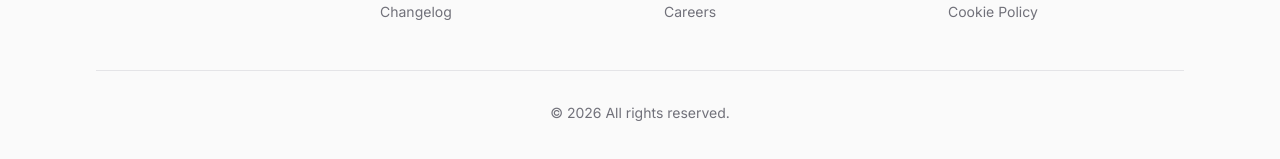
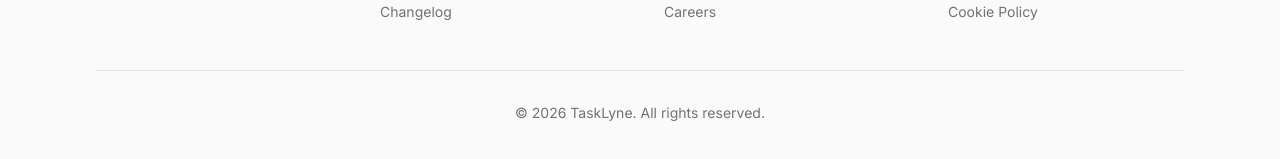
Before and after one commit to kanojiautkarsh-programmer/startup-agent, a Next.js app: page / in a window 1280 px wide. Shown: the part 3844-4003 px from the top of the page. Built offline with nearby package versions, Linux system fonts and the light colour scheme; no server answers.

Commit message:
Rebrand to TaskLyne

```diff
--- a/src/app/cookies/page.tsx
+++ b/src/app/cookies/page.tsx
@@ -143,7 +143,7 @@ export default function CookiesPage() {
               Cookie Policy
             </Link>
           </div>
-          © 2026 All rights reserved.
+          © 2026 TaskLyne. All rights reserved.
         </div>
       </footer>
     </div>
--- a/src/app/layout.tsx
+++ b/src/app/layout.tsx
@@ -13,7 +13,7 @@ const jetbrainsMono = JetBrains_Mono({
 });
 
 export const metadata: Metadata = {
-  title: "The AI That Never Forgets Your Startup",
+  title: "TaskLyne - The AI That Never Forgets Your Startup",
   description:
     "Your startup's memory, decisions, and commitments — always remembered, always tracked.",
 };
--- a/src/app/page.tsx
+++ b/src/app/page.tsx
@@ -375,7 +375,7 @@ export default function Home() {
           </div>
 
           <div className="pt-8 border-t text-center text-sm text-muted-foreground">
-            © 2026 All rights reserved.
+            © 2026 TaskLyne. All rights reserved.
           </div>
         </div>
       </footer>
--- a/src/app/pricing/page.tsx
+++ b/src/app/pricing/page.tsx
@@ -194,7 +194,7 @@ export default function PricingPage() {
               Cookie Policy
             </Link>
           </div>
-          © 2026 All rights reserved.
+          © 2026 TaskLyne. All rights reserved.
         </div>
       </footer>
     </div>
--- a/src/app/privacy/page.tsx
+++ b/src/app/privacy/page.tsx
@@ -174,7 +174,7 @@ export default function PrivacyPage() {
               Cookie Policy
             </Link>
           </div>
-          © 2026 All rights reserved.
+          © 2026 TaskLyne. All rights reserved.
         </div>
       </footer>
     </div>
--- a/src/app/terms/page.tsx
+++ b/src/app/terms/page.tsx
@@ -24,7 +24,7 @@ export default function TermsPage() {
             <section className="mb-8">
               <h2 className="text-xl font-semibold mb-4">1. Acceptance of Terms</h2>
               <p>
-                By accessing or using Startup Agent ("we," "us," or "our"), you agree to
+                By accessing or using TaskLyne ("we," "us," or "our"), you agree to
                 be bound by these Terms of Service. If you do not agree, do not use
                 our service.
               </p>
@@ -33,7 +33,7 @@ export default function TermsPage() {
             <section className="mb-8">
               <h2 className="text-xl font-semibold mb-4">2. Description of Service</h2>
               <p>
-                Startup Agent provides an AI-powered memory and accountability platform
+                TaskLyne provides an AI-powered memory and accountability platform
                 for startup founders. Our service helps you track decisions,
                 commitments, goals, and provides AI-assisted conversations with
                 persistent context.
@@ -98,7 +98,7 @@ export default function TermsPage() {
               <h2 className="text-xl font-semibold mb-4">7. Intellectual Property</h2>
               <p>
                 The service, including all software, designs, and content, is owned by
-                Startup Agent and protected by intellectual property laws. You may not
+                TaskLyne and protected by intellectual property laws. You may not
                 copy, modify, or distribute our intellectual property without permission.
               </p>
             </section>
```
